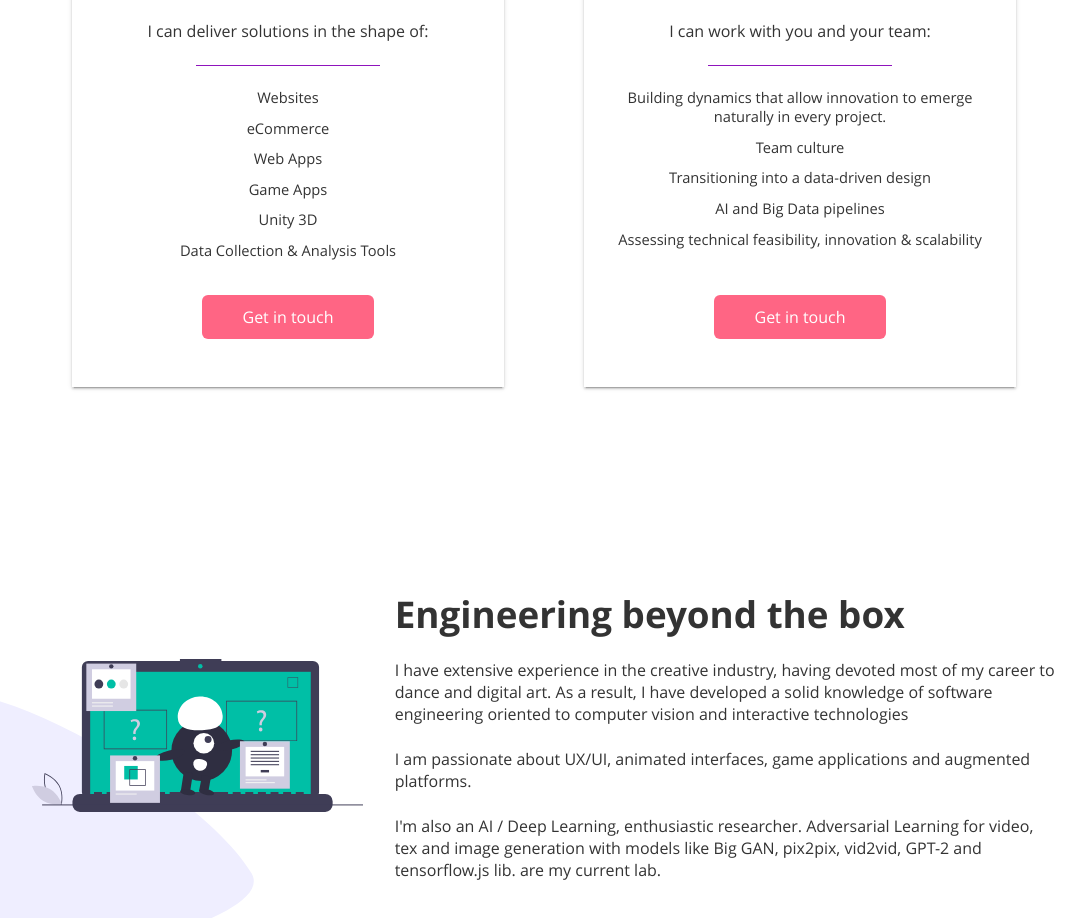
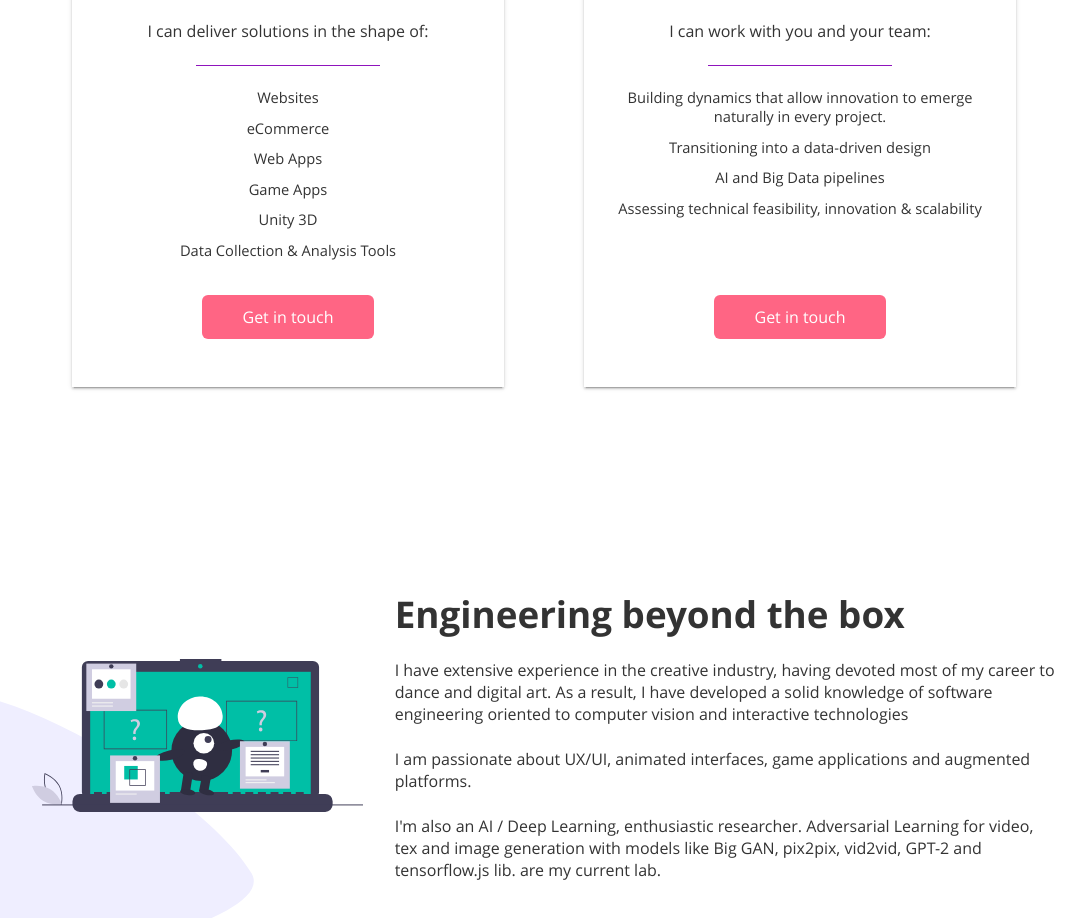
Before and after one commit to sabritol/sabrinatolmer, a Gatsby site: page / in a window 1280 px wide. Shown: the part 1020-1938 px from the top of the page, without its empty margins (96-1181 px from the left). Built offline with nearby package versions, Linux system fonts and the light colour scheme; Gatsby itself is replaced by a stand-in of ours.

Commit message:
finish changes

```diff
--- a/src/components/landing/Skills/index.jsx
+++ b/src/components/landing/Skills/index.jsx
@@ -33,7 +33,6 @@ export const Skills = () => (
 				<hr />
 				<ul>
 					<li>Building dynamics that allow innovation to emerge naturally in every project.</li>
-					<li>Team culture</li>
 					<li>Transitioning into a data-driven design</li>
 					<li>AI and Big Data pipelines</li>
 					<li>Assessing technical feasibility, innovation  & scalability</li>
```
